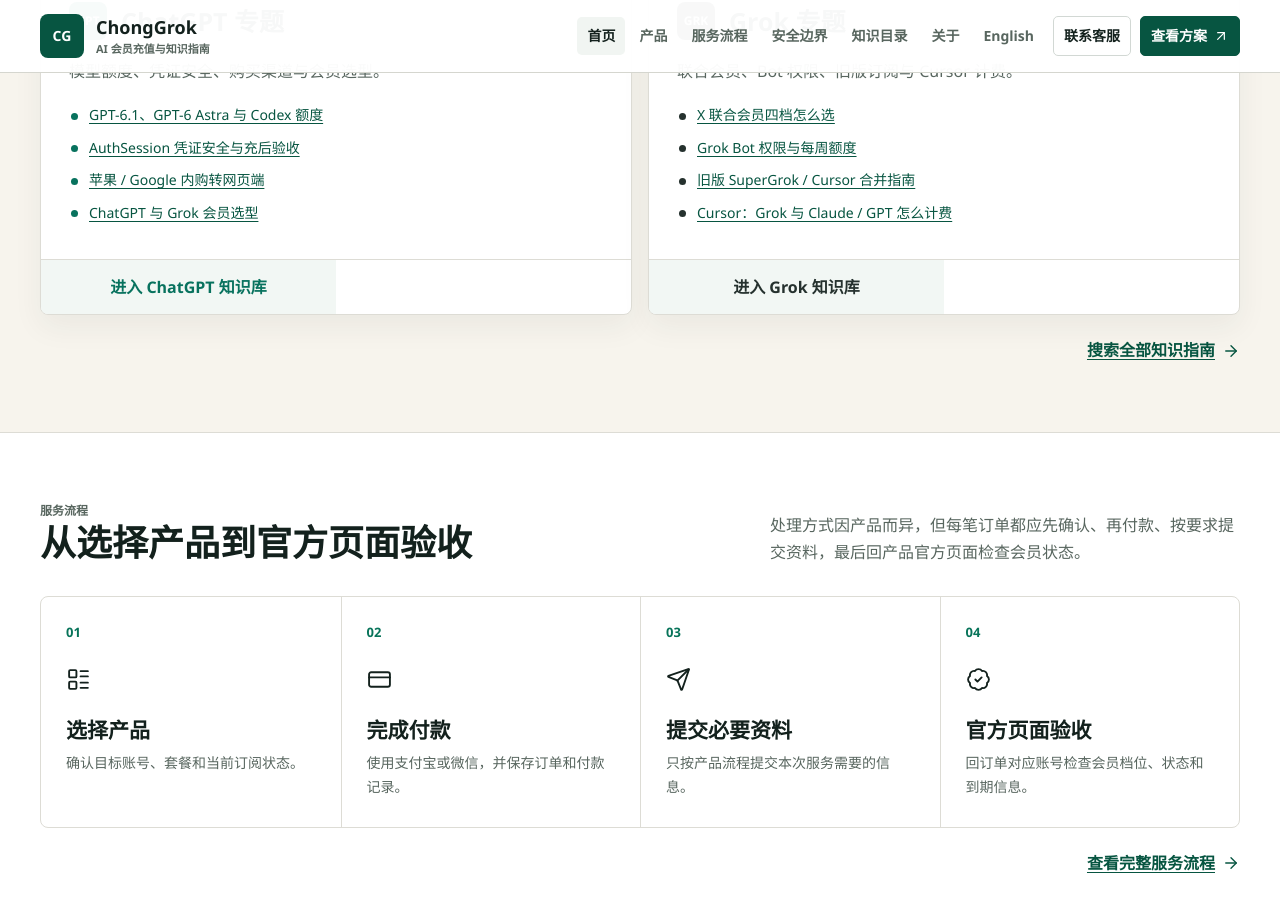
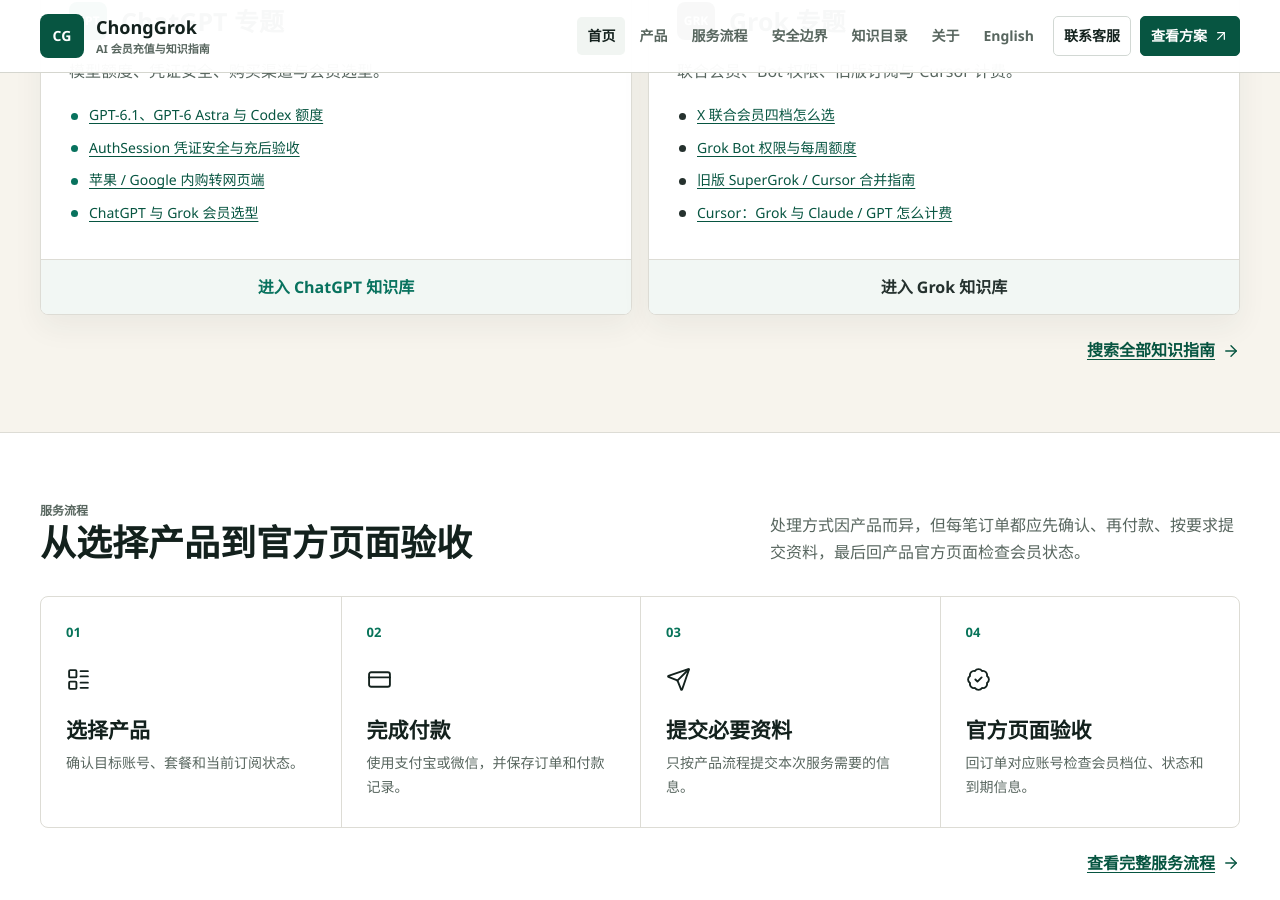
Before and after one commit to he20000405-pixel/chonggrok-guides-portal, a Jekyll site: the page built from index.md, in a window 1280 px wide and 900 px high, scrolled down 2109 px. Built offline with Jekyll 4.4.1, drawn with Linux system fonts in a browser that asks for light colours.

Commit message:
Use full-width actions on new guide cards

```diff
--- a/_includes/featured-guide-groups.html
+++ b/_includes/featured-guide-groups.html
@@ -11,7 +11,7 @@
           <p>{% if include.lang == 'en' %}Plans, credentials, billing and product comparisons.{% else %}模型额度、凭证安全、购买渠道与会员选型。{% endif %}</p>
           {% include featured-guide-links.html product="ChatGPT" lang=include.lang %}
         </div>
-        <div class="product-card-actions"><a href="https://he20000405-pixel.github.io/chatgpt-plus-pro-china-guide/" rel="noopener" hreflang="zh-CN">{% if include.lang == 'en' %}All ChatGPT guides (Chinese){% else %}进入 ChatGPT 知识库{% endif %}</a></div>
+        <div class="product-card-actions" style="grid-template-columns: 1fr"><a href="https://he20000405-pixel.github.io/chatgpt-plus-pro-china-guide/" rel="noopener" hreflang="zh-CN">{% if include.lang == 'en' %}All ChatGPT guides (Chinese){% else %}进入 ChatGPT 知识库{% endif %}</a></div>
       </article>
       <article class="product-card" data-product="grok">
         <div class="product-card-body">
@@ -19,7 +19,7 @@
           <p>{% if include.lang == 'en' %}Joint memberships, Bot access, legacy plans and Cursor billing.{% else %}联合会员、Bot 权限、旧版订阅与 Cursor 计费。{% endif %}</p>
           {% include featured-guide-links.html product="Grok" lang=include.lang %}
         </div>
-        <div class="product-card-actions"><a href="https://he20000405-pixel.github.io/supergrok-china-guide/" rel="noopener" hreflang="zh-CN">{% if include.lang == 'en' %}All Grok guides (Chinese){% else %}进入 Grok 知识库{% endif %}</a></div>
+        <div class="product-card-actions" style="grid-template-columns: 1fr"><a href="https://he20000405-pixel.github.io/supergrok-china-guide/" rel="noopener" hreflang="zh-CN">{% if include.lang == 'en' %}All Grok guides (Chinese){% else %}进入 Grok 知识库{% endif %}</a></div>
       </article>
     </div>
     <div class="section-action"><a class="text-link" href="/knowledge/">{% if include.lang == 'en' %}Search all guides (Chinese){% else %}搜索全部知识指南{% endif %} <i data-lucide="arrow-right"></i></a></div>
```
